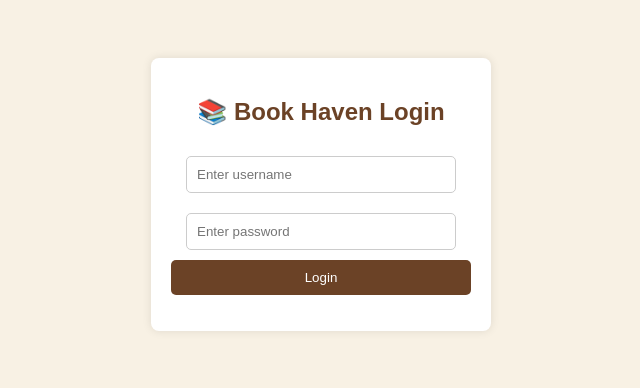
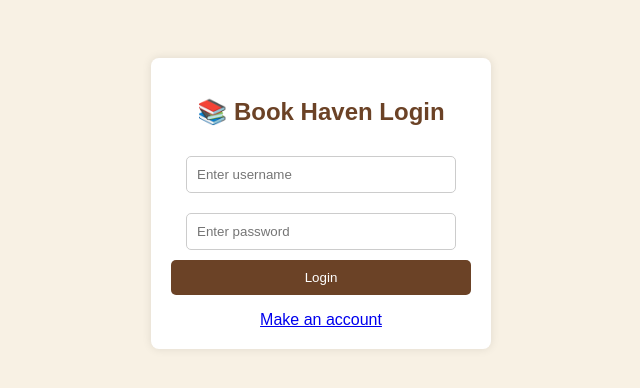
Before and after one commit to maireenweb/finaltaskmendez, a PHP site: page /login.php in a window 1280 px wide. Shown: the top 388 px of the page, without its empty margins (319-959 px from the left). Run offline with PHP 8.4, Linux system fonts and the light colour scheme.

Commit message:
Update login.php

```diff
--- a/login.php
+++ b/login.php
@@ -93,6 +93,7 @@ if ($_SERVER['REQUEST_METHOD'] == 'POST') {
       <button type="submit">Login</button>
       <p id="errorMessage"><?php echo htmlspecialchars($error); ?></p>
     </form>
+      <a href="./login.php">Make an account</a>
   </div>
 </body>
 </html>
```
